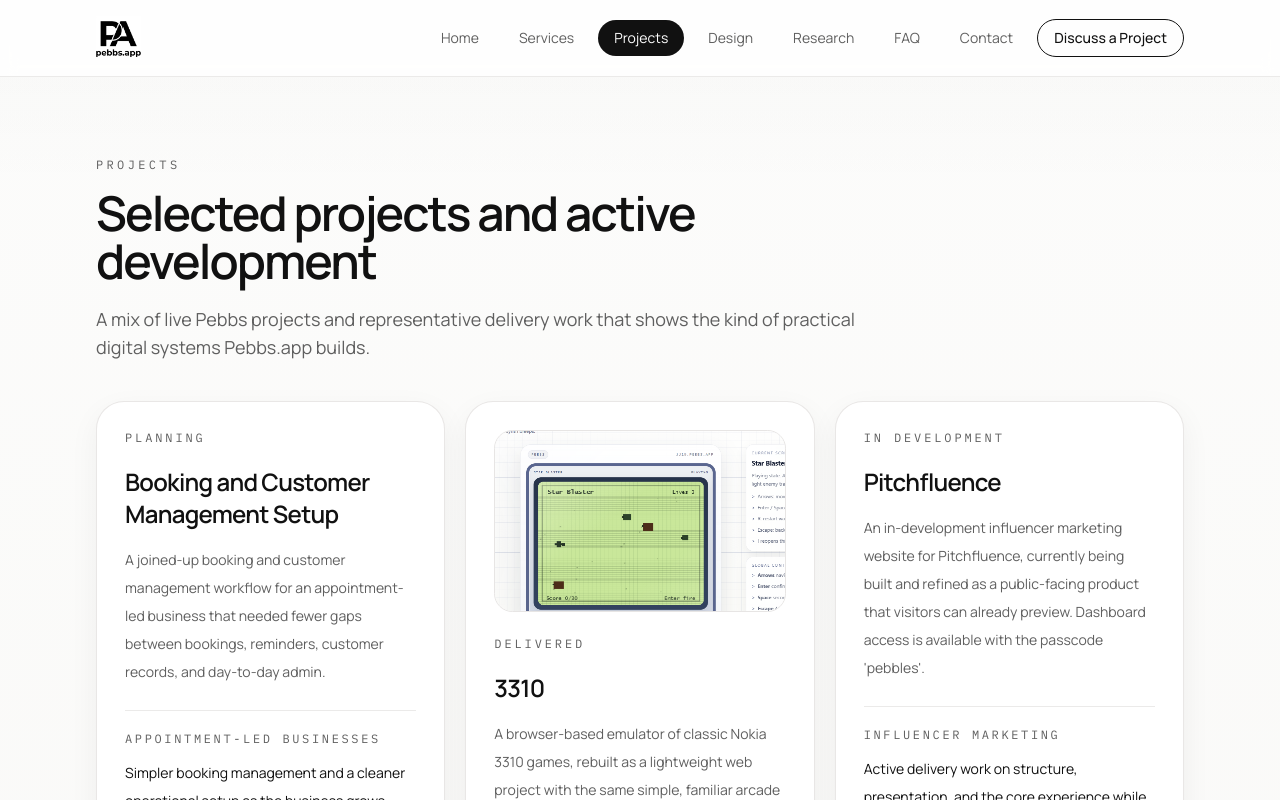
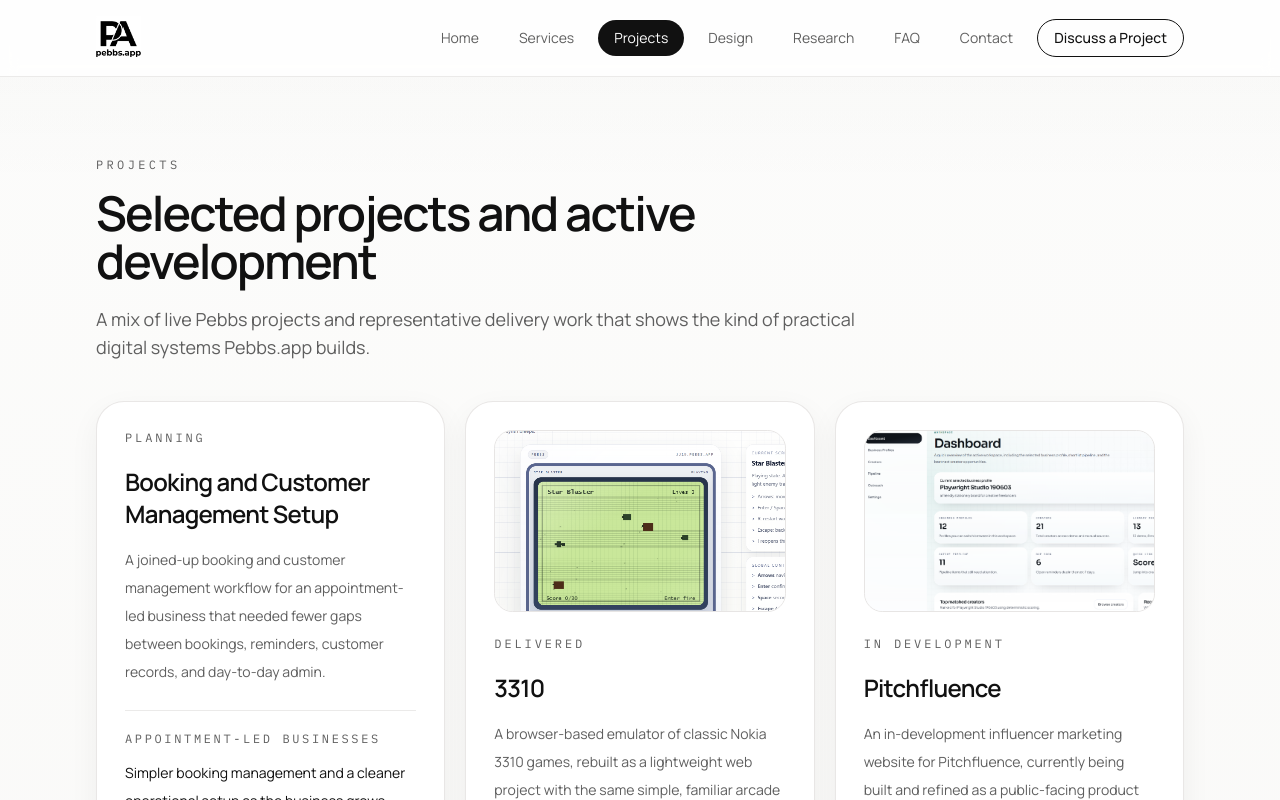
Before and after one commit to slurms666/pebbs-homepage, a Next.js app: page /projects in a window 1280 px wide. Shown: the top 800 px of the page. Built offline with nearby package versions, Linux system fonts and the light colour scheme.

Commit message:
Add Pitchfluence project image

```diff
--- a/data/projects.ts
+++ b/data/projects.ts
@@ -144,7 +144,9 @@ export const projects: ProjectEntry[] = [
     outcome:
       "Active delivery work on structure, presentation, and the core experience while the influencer marketing site remains under development.",
     link: "https://pitch.pebbs.app",
-    linkLabel: "View website"
+    linkLabel: "View website",
+    imageSrc: "/projects/pitchfluence.png",
+    imageAlt: "Preview image for the Pitchfluence website project"
   },
   {
     title: "Aspect",
```
Also changed, not shown: public/projects/pitchfluence.png (added).
